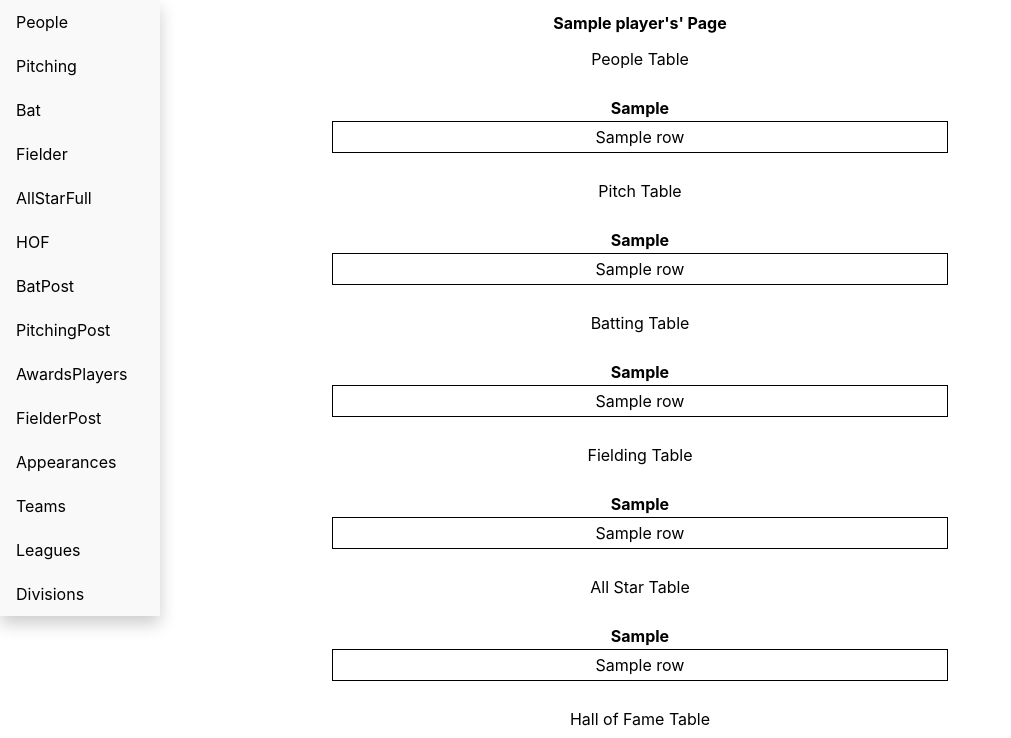
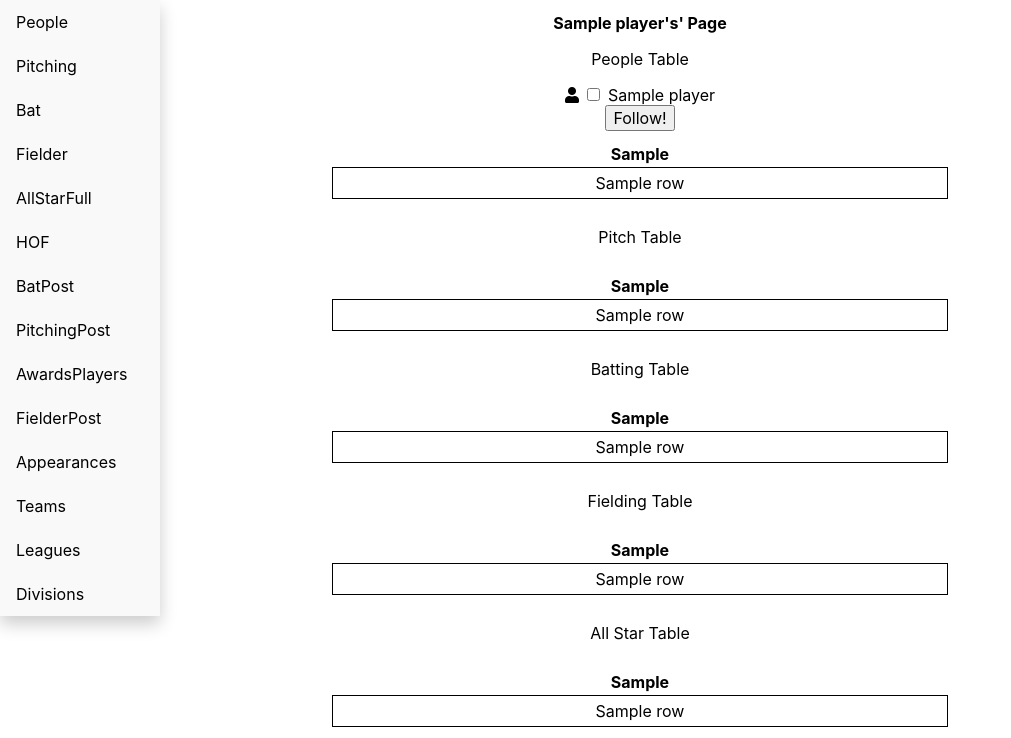
Before and after one commit to anooppanyam/CS4750FinalProject, a Flask app: template app/templates/player.html in a window 1280 px wide. Shown: the part 48-786 px from the top of the page, without its empty margins (0-1011 px from the left). Run offline with Flask 2, Linux system fonts and the light colour scheme; the template is opened without the code that fills it: most values are stand-ins (such as "Sample title", 1, 10 or a date in 2020); parts of the project's set-up code (start-up, migrations or seed data) failed here and were passed over.

Commit message:
Adding Buttons

```diff
--- a/app/app.py
+++ b/app/app.py
@@ -543,16 +543,24 @@ def player(playerid):
   if not 'loggedin' in session:
     return redirect(url_for('login'))
 
+    #elif request.method == 'POST':
+        # Form is empty... (no POST data)
+     #   msg = 'Please fill out the form!'
+    # Show registration form with message (if any)
+    #return render_template('following.html', msg=msg)
+
   cnx = connect(host="usersrv01.cs.virginia.edu", user="ss9ae_c", passwd=users['ss9ae_c'], database="ss9ae")
-  cnx.cursor()
+  cursor = cnx.cursor()
   cursor.execute('SELECT * FROM people WHERE playerID = %s', (playerid,))
   test = cursor.fetchall()
   cnx.close()
+
 
   if not test:
     return redirect(url_for('search-player'))  # ---> redirect to search players if player id passed into url has no route
 
   cnx = connect(host="usersrv01.cs.virginia.edu", user="ss9ae_c", passwd=users['ss9ae_c'], database="ss9ae")
+  cursor = cnx.cursor()
   cursor.execute('SELECT * FROM people WHERE playerID = %s', (playerid,))
   people_headers = [desc[0] for desc in cursor.description]
   people_info = cursor.fetchall()
@@ -598,6 +606,68 @@ def player(playerid):
   appearances_info = cursor.fetchall()
   cnx.close()
 
+  msg = ''
+  # Check if "username", "password" and "email" POST requests exist (user submitted form)
+  if request.method == 'POST' and 'player' in request.form:
+
+      # Create variables for easy access
+      player = request.form['player']
+      cnx = connect(host='usersrv01.cs.virginia.edu', user='ss9ae_c', password=users['ss9ae_c'], database="ss9ae",  auth_plugin='mysql_native_password')
+      cursor = cnx.cursor()
+
+
+      cursor.execute('SELECT playerID FROM people')
+      allplayers = cursor.fetchall()
+      allplayers2 = list(itertools.chain(*allplayers))
+
+      if player in allplayers2:
+        cursor.execute('SELECT * FROM following WHERE ID = %s', (int(session['id']),))
+        entries = cursor.fetchall()
+
+        cursor.execute('SELECT Player_Following FROM following WHERE ID = %s', (int(session['id']),))
+        followplayers = cursor.fetchall()
+        followplayers2 = list(itertools.chain(*followplayers))
+
+        if player in followplayers2:
+          msg = 'You already follow this player!'
+          return render_template('player.html',
+                                  player=playerid,
+                                  people=people_info, people_headers=people_headers,
+                                  pitch=pitch_info, pitch_headers=pitch_headers,
+                                  batting=batting_info, batting_headers=batting_headers,
+                                  fielding=fielding_info, fielding_headers=fielding_headers,
+                                  allstarfull=allstarfull_info, allstarfull_headers=allstarfull_headers,
+                                  halloffame=halloffame_info, halloffame_headers=halloffame_headers,
+                                  battingpost=battingpost_info, battingpost_headers=battingpost_headers,
+                                  pitchingpost=pitchingpost_info, pitchingpost_headers=pitchingpost_headers,
+                                  awardsplayers=awardsplayers_info, awardsplayers_headers=awardsplayers_headers,
+                                  fieldingpost=fieldingpost_info, fieldingpost_headers=fieldingpost_headers,
+                                  appearances=appearances_info, appearances_headers=appearances_headers,
+                                  pitchlen=range(len(pitch_headers)),
+                                  battinglen=range(len(batting_headers)),
+                                  fieldinglen=range(len(fielding_headers)),
+                                  allstarlen=range(len(allstarfull_headers)),
+                                  halloffamelen=range(len(halloffame_headers)),
+                                  battingpostlen=range(len(battingpost_headers)),
+                                  pitchingpostlen=range(len(pitchingpost_headers)),
+                                  awardslen=range(len(awardsplayers_headers)),
+                                  fieldingpostlen=range(len(fieldingpost_headers)),
+                                  appearanceslen=range(len(appearances_headers)),
+                                  peoplelen=range(len(people_headers)),
+                                  msg = msg
+                                  )
+        else:
+          if len(entries) == 1 and entries[0][1] == '':
+            cursor.execute('UPDATE following SET ID = %s, Player_Following = %s WHERE ID = %s', (int(session['id']), player, int(session['id'])))
+          else:
+            cursor.execute('INSERT INTO following VALUES (%s, %s)', (int(session['id']), player,))
+            msg = 'You have successfully followed!'
+
+
+      cnx.commit()
+      cnx.close()
+      msg = 'You have successfully followed!'
+
   return render_template('player.html',
       player=playerid,
       people=people_info, people_headers=people_headers,
@@ -622,6 +692,7 @@ def player(playerid):
       fieldingpostlen=range(len(fieldingpost_headers)),
       appearanceslen=range(len(appearances_headers)),
       peoplelen=range(len(people_headers)),
+      msg = msg
       )
 
 
--- a/app/templates/player.html
+++ b/app/templates/player.html
@@ -119,6 +119,15 @@
 
     {% if people %}
     <p>People Table</p>
+    <p>{{msg}}</p>
+    <form action="{{ url_for('player', playerid=player) }}" method="post" autocomplete="off">
+                <label for="player">
+                    <i class="fas fa-user"></i>
+                </label>
+                <input type="checkbox" id="player" name="player" value="{{player}}">
+                <label for="player">{{player}}</label><br>
+                <input type="submit" value="Follow!">
+            </form>
     <div class="row" style="background-color: white; height: 900">
 <div class="scrollmenu">
   <table style="margin: auto; width: 50%; height: 50%; padding: 10px;">
```
